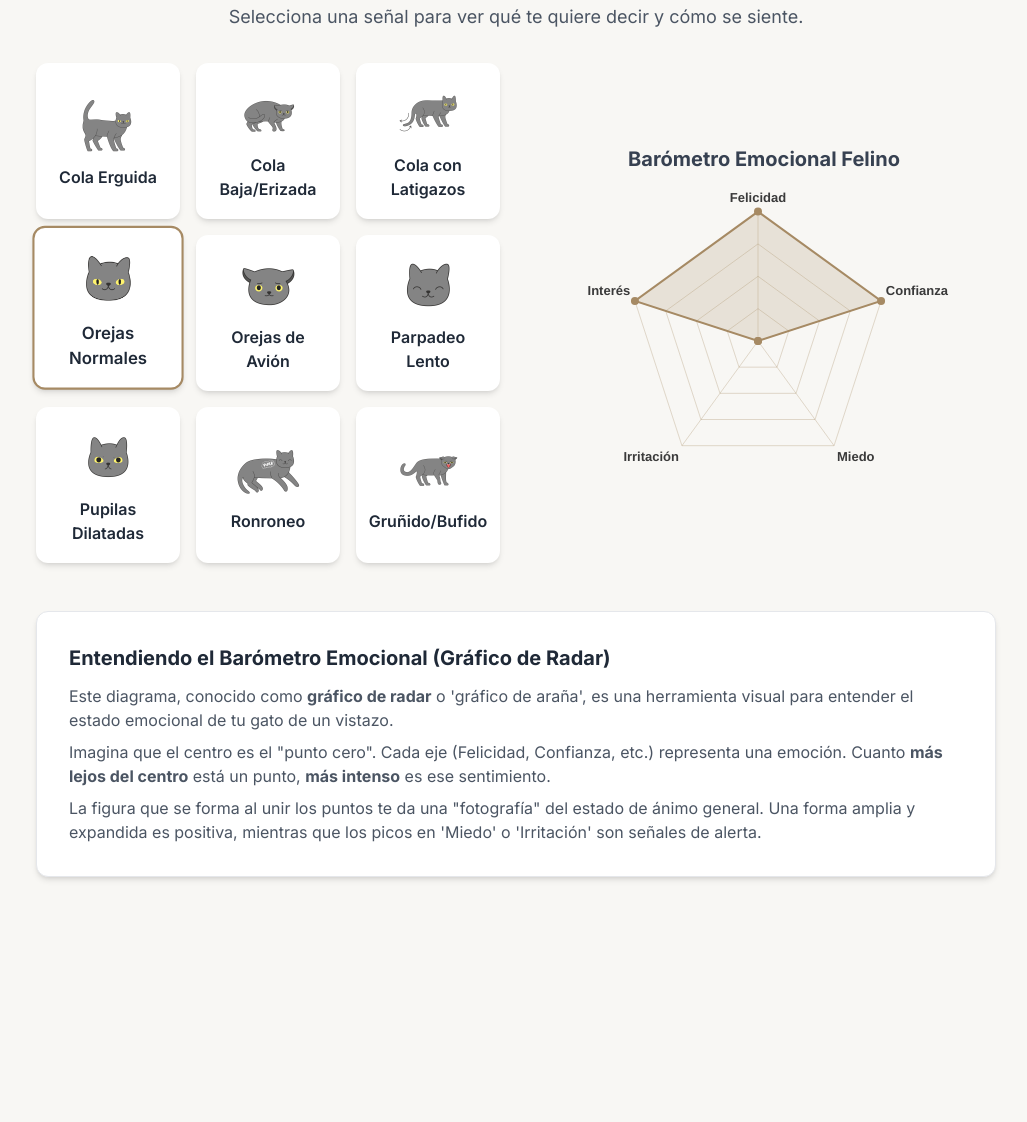
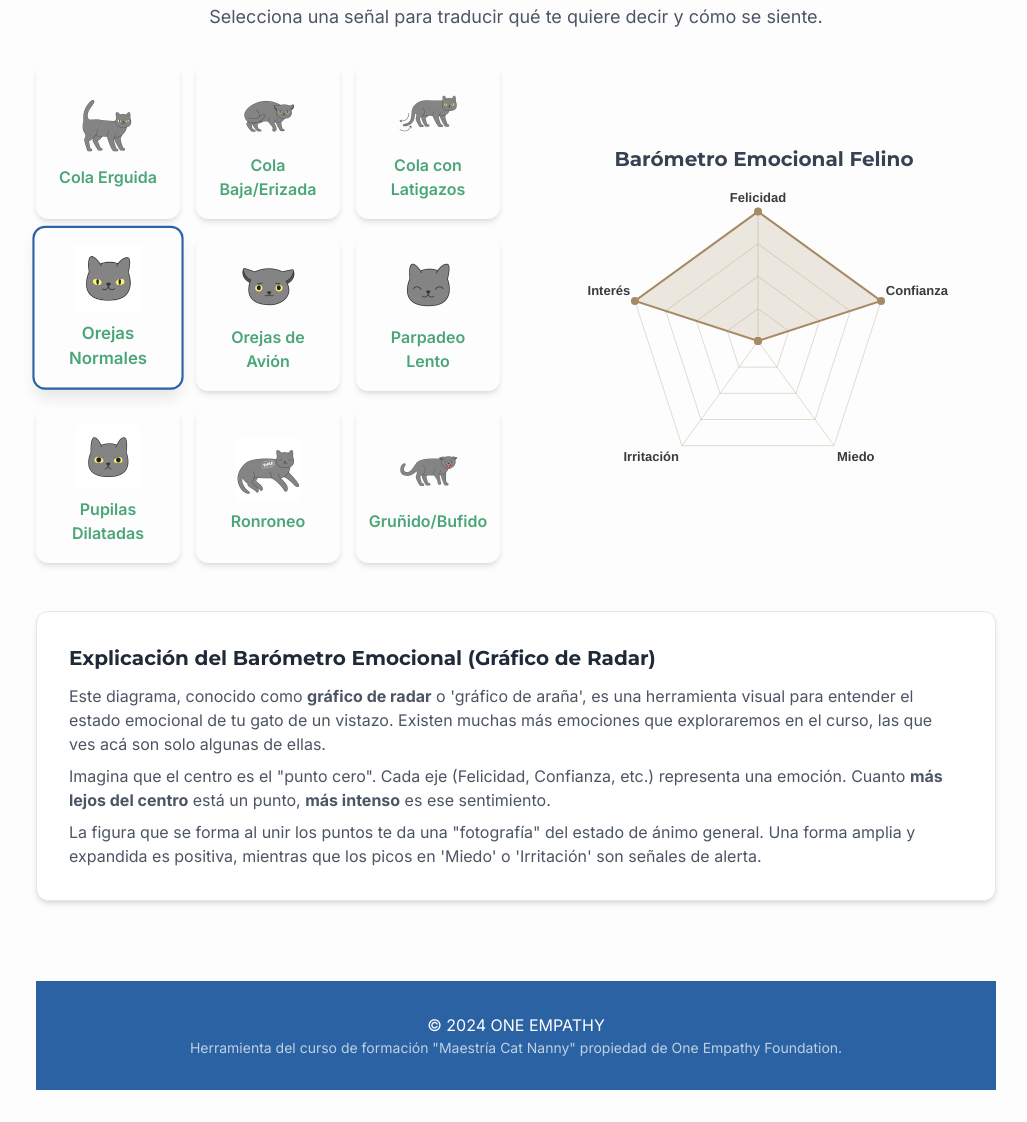
Before and after one commit to divulgacionbio/OneEmpathy, a plain HTML site: page emociones-felinas.html in a window 1280 px wide. Shown: the part 77-1199 px from the top of the page, without its empty margins (124-1151 px from the left). Before the commit the page ends 986 px from the top, so only its background shows below. Drawn offline with nearby package versions, Linux system fonts and the light colour scheme.

Commit message:
se aplicó kit de marca

```diff
--- /dev/null
+++ b/CSS/Style.css
@@ -0,0 +1,129 @@
+
+/* =================================
+   KIT DE MARCA - OneEmpathy
+   ================================= */
+
+/* -- 1. Paleta de Colores (Variables) -- */
+:root {
+  --color-primario: #2a62a3;   /* El azul principal para títulos y logos*/
+  --color-secundario: #4aa678; /* El verde-azulado para fondos o detalles */
+  --color-acento: #99c932;     /* El verde lima para botones y llamadas a la acción */
+  --color-texto: #333333;      /* Gris oscuro para texto, más suave que el negro */
+  --color-fondo: #fdfdfd;      /* Un blanco ligeramente cálido */
+  --color-bordes: #eeeeee;     /* Un gris muy claro para líneas y bordes sutiles */
+
+}
+
+/* -- 2. Estilos Base Globales -- */
+body {
+  /* Aplicamos nuestros colores y fuentes a toda la página */
+  background-color: var(--color-fondo);
+  color: var(--color-texto);
+  font-family: 'Inter', sans-serif; /* Asegúrate de tener esta fuente en tu HTML */
+}
+
+h1, h2, h3 {
+  font-family: 'Montserrat', sans-serif;
+  font-weight: 700;
+  color: var(--color-primario);
+
+  /* Hacemos que todos los títulos usen nuestro color primario */
+  color: var(--color-primario);
+}
+
+/* ... aquí arriba está tu :root y tus estilos de body ... */
+
+
+/* ======================================= */
+/* --- Clases de Nuestro Kit de Marca --- */
+/* ======================================= */
+
+.texto-primario {
+  color: var(--color-primario); /* Para textos con tu azul principal */
+}
+
+.texto-secundario {
+  color: var(--color-secundario); /* Para textos con tu verde-azulado */
+}
+
+.fondo-secundario {
+  background-color: var(--color-secundario); /* Para fondos */
+}
+
+.boton-acento {
+  background-color: var(--color-acento); /* Para botones importantes */
+}
+
+/* ================================================= */
+/* --- Estilos para los Componentes de tu Página --- */
+/* ================================================= */
+
+.card {
+  /* Este es un estilo general para cualquier 'tarjeta' que puedas tener.
+     Por ahora no lo estamos usando directamente, pero es bueno tenerlo. */
+  background-color: var(--color-fondo);
+  border-radius: 0.75rem;
+  box-shadow: 0 4px 6px -1px rgb(0 0 0 / 0.1), 0 2px 4px -2px rgb(0 0 0 / 0.1);
+}
+
+.chart-container {
+  position: relative;
+  margin: auto;
+  height: 300px;
+  width: 100%;
+  max-width: 400px;
+}
+
+.cat-lang-card {
+  /* Estilos para las tarjetas específicas del lenguaje felino */
+  background-color: var(--color-fondo); /* Usamos el blanco de tu kit */
+  border-radius: 0.75rem;
+  cursor: pointer;
+  border: 2px solid transparent; /* El borde es transparente por defecto */
+  transition: all 0.3s ease; /* Una transición suave para todos los efectos */
+
+  /* ¡Aquí aplicamos el Modelo de Caja! Puedes jugar con estos valores */
+  padding: 20px;  /* 20px de relleno INTERIOR */
+  /* margin: 10px; */  /* (Opcional) Margen exterior si quieres más separación */
+}
+
+.cat-lang-card h4 {
+  color: var(--color-secundario);
+}
+
+.cat-lang-card:hover {
+  transform: translateY(-5px); /* La levantamos un poco al pasar el ratón */
+  box-shadow: 0 10px 15px -3px rgb(0 0 0 / 0.1);
+}
+
+.cat-lang-card.selected {
+  /* Cuando una tarjeta es seleccionada, usamos el color primario de tu marca */
+  border-color: var(--color-primario);
+  transform: scale(1.05) translateY(-5px);
+  box-shadow: 0 10px 15px -3px rgb(0 0 0 / 0.1);
+}
+
+
+/* ======================================= */
+/* --- Estilos para el Footer de Marca  --- */
+/* ======================================= */
+
+.footer-marca {
+  /* Reemplazamos 'bg-gray-800' con tu color primario */
+  background-color: var(--color-primario);
+
+  /* Reemplazamos 'text-white' con tu color de fondo (que es blanco/claro) */
+  color: var(--color-fondo);
+
+  /* Reemplazamos las clases de Tailwind 'mt-20', 'py-8' y 'text-center' */
+  margin-top: 5rem;  /* 5rem es similar a mt-20 de Tailwind */
+  padding: 2rem 0;   /* 2rem arriba/abajo es similar a py-8 */
+  text-align: center;
+}
+
+/* Creamos un estilo para el texto secundario del footer */
+.footer-marca .subtexto {
+  font-size: 0.875rem; /* similar a 'text-sm' */
+  /* Hacemos el color un poco transparente para un efecto más sutil */
+  color: rgba(255, 255, 255, 0.7);
+}
--- a/emociones-felinas.html
+++ b/emociones-felinas.html
@@ -6,47 +6,17 @@
     <title>Lenguaje Felino Interactivo</title>
     <script src="https://cdn.tailwindcss.com"></script>
     <script src="https://cdn.jsdelivr.net/npm/chart.js"></script>
-    <link rel="preconnect" href="https://fonts.googleapis.com">
-    <link rel="preconnect" href="https://fonts.gstatic.com" crossorigin>
     <link href="https://fonts.googleapis.com/css2?family=Inter:wght@400;600;700&display=swap" rel="stylesheet">
+    <link href="https://fonts.googleapis.com/css2?family=Montserrat:wght@700&display=swap" rel="stylesheet">
+
+    <link rel="stylesheet" href="css/style.css">
 
     <!-- Chosen Palette: Calm Harmony -->
     <!-- Application Structure Plan: Este componente aislado se centra únicamente en la sección de 'Lenguaje Felino'. La estructura es un diseño de dos columnas en pantallas grandes: a la izquierda, una cuadrícula de tarjetas interactivas que representan señales corporales; a la derecha, un gráfico de radar que se actualiza dinámicamente. Esta arquitectura visualiza la conexión causa-efecto entre una señal corporal y el estado emocional del gato, facilitando un aprendizaje rápido e interactivo. -->
     <!-- Visualization & Content Choices: La información del lenguaje corporal se presenta a través de tarjetas clicables (HTML/JS), que es más atractivo que el texto estático. La interacción clave es que al hacer clic en una tarjeta se actualiza un gráfico de radar de Chart.js. Este gráfico (Barómetro Emocional) es la visualización central, traduciendo conceptos abstractos (emociones) en datos visuales comparables, lo que mejora drásticamente la comprensión y retención de la información. -->
     <!-- CONFIRMATION: NO SVG graphics used. NO Mermaid JS used. -->
 
-    <style>
-        body {
-            background-color: #F8F7F4;
-            color: #3a3a3a;
-            font-family: 'Inter', sans-serif;
-        }
-        .card {
-            background-color: #ffffff;
-            border-radius: 0.75rem;
-            box-shadow: 0 4px 6px -1px rgb(0 0 0 / 0.1), 0 2px 4px -2px rgb(0 0 0 / 0.1);
-            transition: transform 0.3s ease, box-shadow 0.3s ease, border-color 0.3s ease;
-        }
-        .card:hover {
-            transform: translateY(-5px);
-            box-shadow: 0 10px 15px -3px rgb(0 0 0 / 0.1), 0 4px 6px -2px rgb(0 0 0 / 0.1);
-        }
-        .chart-container {
-            position: relative;
-            margin: auto;
-            height: 300px;
-            width: 100%;
-            max-width: 400px;
-        }
-        .cat-lang-card {
-            cursor: pointer;
-            border: 2px solid transparent;
-        }
-        .cat-lang-card.selected {
-            border-color: #A68A64;
-            transform: scale(1.05) translateY(-5px);
-        }
-    </style>
+
 </head>
 <body class="antialiased">
 
@@ -54,8 +24,8 @@
         <main>
             <section id="lenguaje-felino">
                 <div class="text-center mb-8">
-                    <h1 class="text-3xl sm:text-4xl font-bold text-[#A68A64]">Entendiendo el Lenguaje Corporal Felino</h1>
-                    <p class="text-md sm:text-lg text-gray-600 mt-2">Selecciona una señal para ver qué te quiere decir y cómo se siente.</p>
+                    <h1 class="text-3xl sm:text-4xl font-bold texto-primario">Entendiendo el Lenguaje Corporal Felino</h1>
+                    <p class="text-md sm:text-lg text-gray-600 mt-2">Selecciona una señal para traducir qué te quiere decir y cómo se siente.</p>
                 </div>
                 <div class="lg:flex lg:gap-8 lg:items-center">
                     <div class="lg:w-1/2">
@@ -72,15 +42,21 @@
 
  <section id="explicacion-diagrama" class="mt-12">
                 <div class="card p-6 md:p-8 bg-white border border-gray-200">
-                    <h3 class="font-bold text-xl text-gray-800 mb-3">Entendiendo el Barómetro Emocional (Gráfico de Radar)</h3>
+                    <h3 class="font-bold text-xl text-gray-800 mb-3">Explicación del Barómetro Emocional (Gráfico de Radar)</h3>
                     <div class="space-y-2 text-gray-600">
-                        <p>Este diagrama, conocido como <strong>gráfico de radar</strong> o 'gráfico de araña', es una herramienta visual para entender el estado emocional de tu gato de un vistazo.</p>
+                        <p>Este diagrama, conocido como <strong>gráfico de radar</strong> o 'gráfico de araña', es una herramienta visual para entender el estado emocional de tu gato de un vistazo. Existen muchas más emociones que exploraremos en el curso, las que ves acá son solo algunas de ellas.</p>
                         <p>Imagina que el centro es el "punto cero". Cada eje (Felicidad, Confianza, etc.) representa una emoción. Cuanto <strong>más lejos del centro</strong> está un punto, <strong>más intenso</strong> es ese sentimiento.</p>
                         <p>La figura que se forma al unir los puntos te da una "fotografía" del estado de ánimo general. Una forma amplia y expandida es positiva, mientras que los picos en 'Miedo' o 'Irritación' son señales de alerta.</p>
                     </div>
                 </div>
             </section>
         </main>
+<footer class="footer-marca">
+    <div class="container mx-auto px-6"> <p>&copy; 2024 ONE EMPATHY</p>
+
+        <p class="subtexto">Herramienta del curso de formación "Maestría Cat Nanny" propiedad de One Empathy Foundation.</p>
+    </div>
+</footer>
     </div>
 
 <script>
```
